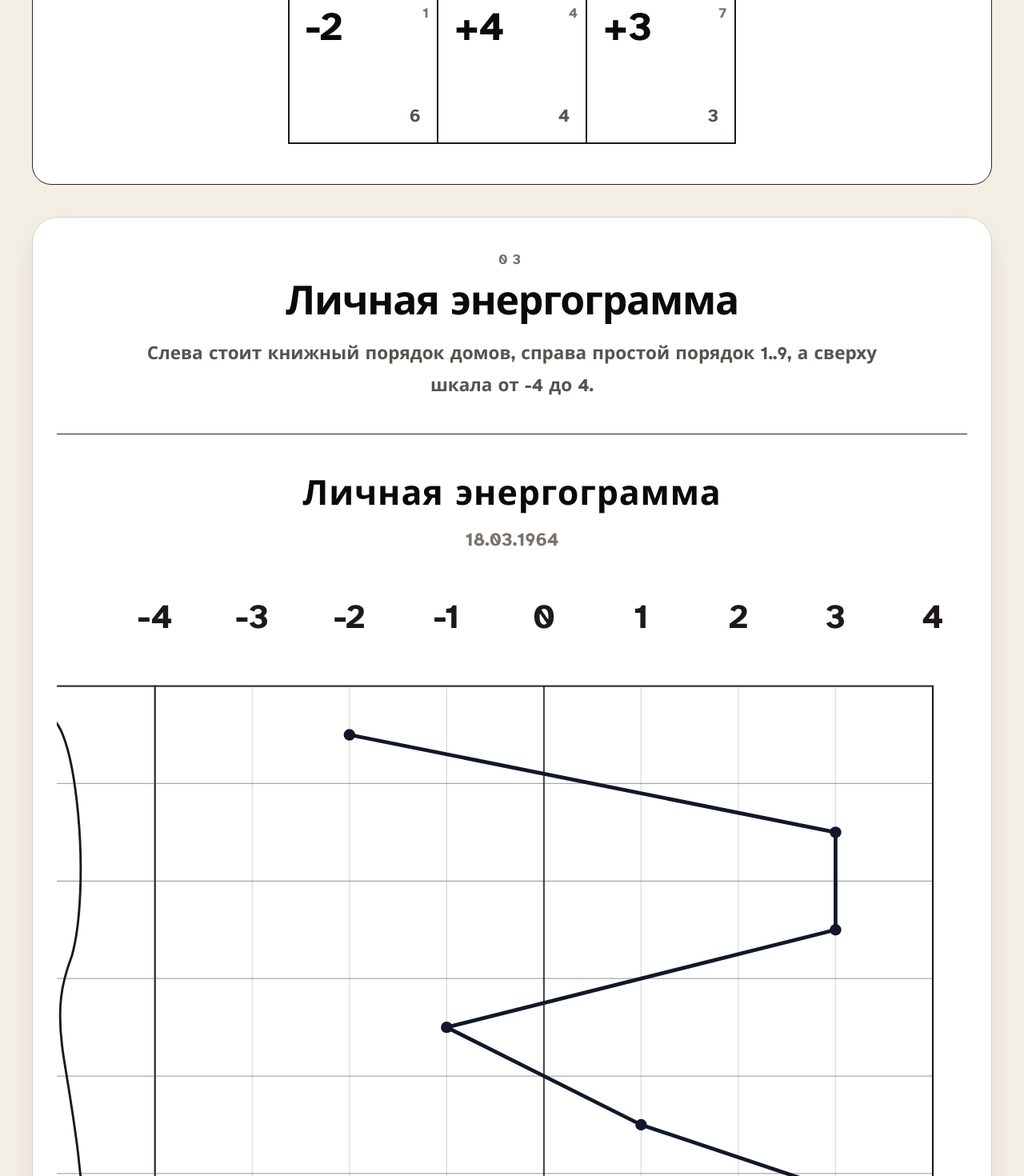
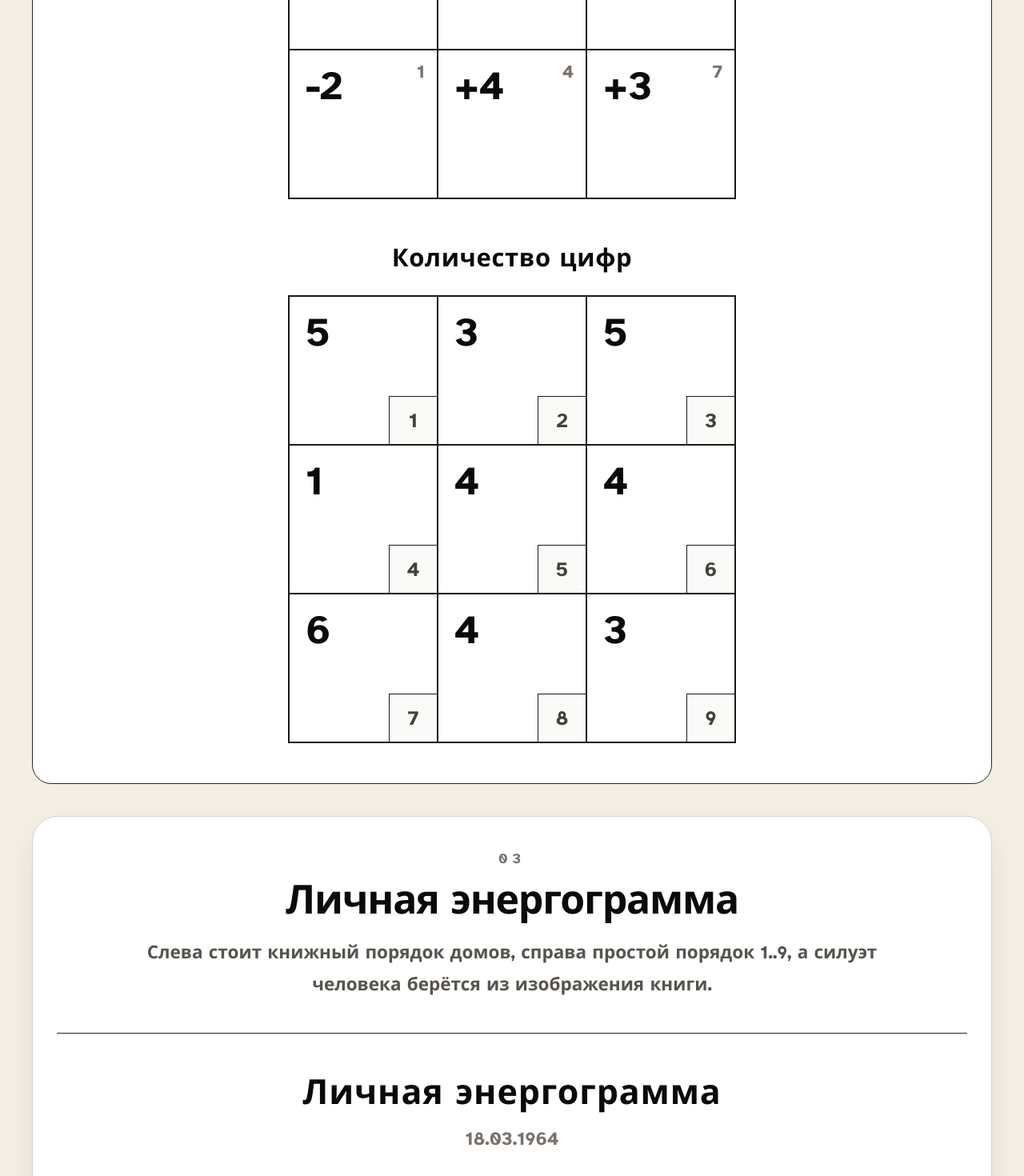
Before and after one commit to kirill-dorkin/mom3, a React (Vite) app: page / in a window 1280 px wide. Shown: the part 2640-4110 px from the top of the page at 80% size. Built offline with nearby package versions, Linux system fonts and the light colour scheme.

Commit message:
Use man image and split health squares

```diff
--- a/src/web/FocusedBookPage.tsx
+++ b/src/web/FocusedBookPage.tsx
@@ -197,7 +197,7 @@ export function FocusedBookPage() {
             <SectionShell
               index="02"
               title="Квадрат состояния здоровья на момент рождения"
-              description="Из QuersumTriangle строится простой книжный квадрат 3x3. В клетке остаётся только балл, номер и число повторов."
+              description="Здесь теперь два отдельных квадрата 3x3: баллы при рождении и количество цифр по тем же ячейкам."
             >
               <BirthHealthSquare counts={personalState.data.matrixCounts} scores={personalState.data.matrixScores} />
             </SectionShell>
@@ -208,7 +208,7 @@ export function FocusedBookPage() {
                   <p className="text-sm font-bold uppercase tracking-[0.34em] text-stone-500">03</p>
                   <h2 className="mt-2 text-3xl font-bold tracking-tight text-stone-950 sm:text-[2.5rem]">Личная энергограмма</h2>
                   <p className="mx-auto mt-3 max-w-3xl text-lg font-semibold leading-8 text-stone-600">
-                    Слева стоит книжный порядок домов, справа простой порядок 1..9, а сверху шкала от -4 до 4.
+                    Слева стоит книжный порядок домов, справа простой порядок 1..9, а силуэт человека берётся из изображения книги.
                   </p>
                 </div>
                 <div className="mt-8 flex w-full justify-center overflow-x-auto pb-2">
--- a/src/web/components/BirthHealthSquare.tsx
+++ b/src/web/components/BirthHealthSquare.tsx
@@ -5,26 +5,62 @@ interface BirthHealthSquareProps {
   scores: number[][];
 }
 
-export function BirthHealthSquare({ counts, scores }: BirthHealthSquareProps) {
+interface SquarePanelProps {
+  title: string;
+  values: number[][];
+  formatValue: (value: number) => string;
+  showMatrixDigit?: boolean;
+  showCellNumber?: boolean;
+}
+
+function SquarePanel({ title, values, formatValue, showMatrixDigit = false, showCellNumber = false }: SquarePanelProps) {
   return (
-    <div className="mx-auto grid min-w-[28rem] grid-cols-3 border border-stone-900 bg-white">
-      {scores.map((row, rowIndex) =>
-        row.map((score, colIndex) => {
+    <section className="flex flex-col items-center gap-4">
+      <h3 className="text-center text-[1.55rem] font-bold tracking-[0.02em] text-stone-950">{title}</h3>
+      <div className="grid min-w-[28rem] grid-cols-3 border border-stone-900 bg-white">
+        {values.map((row, rowIndex) =>
+          row.map((value, colIndex) => {
             const matrixDigit = knowledgeBase.personalMatrixLayout.layout[rowIndex][colIndex];
-          const count = counts[rowIndex][colIndex];
+            const cellNumber = rowIndex * 3 + colIndex + 1;
 
             return (
               <div
-              className="relative flex aspect-square min-h-[9rem] flex-col justify-between border border-stone-900 px-4 py-3 text-stone-950"
-              key={`${rowIndex}-${colIndex}`}
+                className="relative flex aspect-square min-h-[9rem] items-start border border-stone-900 px-4 py-3 text-stone-950"
+                key={`${title}-${rowIndex}-${colIndex}`}
               >
-              <span className="absolute right-2 top-2 text-sm font-bold text-stone-500">{matrixDigit}</span>
-              <span className="text-[2.5rem] font-bold leading-none">{score > 0 ? `+${score}` : `${score}`}</span>
-              <span className="self-end text-lg font-bold text-stone-600">{count}</span>
+                {showMatrixDigit ? (
+                  <span className="absolute right-3 top-2 text-lg font-bold text-stone-500">{matrixDigit}</span>
+                ) : null}
+                <span className="pt-1 text-[2.5rem] font-bold leading-none">{formatValue(value)}</span>
+                {showCellNumber ? (
+                  <span className="absolute bottom-0 right-0 flex h-12 w-12 items-center justify-center border-l border-t border-stone-900 bg-stone-50 text-xl font-bold text-stone-700">
+                    {cellNumber}
+                  </span>
+                ) : null}
               </div>
             );
           })
         )}
       </div>
+    </section>
   );
 }
+
+export function BirthHealthSquare({ counts, scores }: BirthHealthSquareProps) {
+  return (
+    <div className="mx-auto flex min-w-[58rem] flex-wrap items-start justify-center gap-10">
+      <SquarePanel
+        title="Баллы при рождении"
+        values={scores}
+        formatValue={(value) => (value > 0 ? `+${value}` : `${value}`)}
+        showMatrixDigit
+      />
+      <SquarePanel
+        title="Количество цифр"
+        values={counts}
+        formatValue={(value) => `${value}`}
+        showCellNumber
+      />
+    </div>
+  );
+}
--- a/src/web/components/BookPersonalEnergogram.tsx
+++ b/src/web/components/BookPersonalEnergogram.tsx
@@ -1,3 +1,4 @@
+import manImage from "../../../man.png";
 import type { EnergogramProjection } from "../../core/projections/energogramView";
 
 interface BookPersonalEnergogramProps {
@@ -13,54 +14,22 @@ interface PointPosition {
   y: number;
 }
 
-interface ProfileGeometry {
-  outline: string;
-  arm: string;
-  leg: string;
-}
-
-function buildProfileGeometry(x: number, y: number, width: number, height: number): ProfileGeometry {
-  return {
-    outline: [
-      `M ${x + width * 0.44} ${y + height * 0.02}`,
-      `C ${x + width * 0.55} ${y}, ${x + width * 0.64} ${y + height * 0.05}, ${x + width * 0.68} ${y + height * 0.13}`,
-      `C ${x + width * 0.71} ${y + height * 0.19}, ${x + width * 0.7} ${y + height * 0.26}, ${x + width * 0.64} ${y + height * 0.3}`,
-      `C ${x + width * 0.58} ${y + height * 0.33}, ${x + width * 0.54} ${y + height * 0.36}, ${x + width * 0.59} ${y + height * 0.42}`,
-      `C ${x + width * 0.64} ${y + height * 0.48}, ${x + width * 0.71} ${y + height * 0.55}, ${x + width * 0.72} ${y + height * 0.64}`,
-      `C ${x + width * 0.73} ${y + height * 0.72}, ${x + width * 0.69} ${y + height * 0.81}, ${x + width * 0.64} ${y + height * 0.89}`,
-      `C ${x + width * 0.61} ${y + height * 0.95}, ${x + width * 0.63} ${y + height * 0.99}, ${x + width * 0.67} ${y + height * 1.02}`,
-      `M ${x + width * 0.42} ${y + height * 0.02}`,
-      `C ${x + width * 0.33} ${y + height * 0.04}, ${x + width * 0.27} ${y + height * 0.1}, ${x + width * 0.24} ${y + height * 0.18}`,
-      `C ${x + width * 0.22} ${y + height * 0.26}, ${x + width * 0.22} ${y + height * 0.36}, ${x + width * 0.25} ${y + height * 0.45}`,
-      `C ${x + width * 0.28} ${y + height * 0.55}, ${x + width * 0.31} ${y + height * 0.68}, ${x + width * 0.31} ${y + height * 0.82}`,
-      `C ${x + width * 0.31} ${y + height * 0.9}, ${x + width * 0.28} ${y + height * 0.97}, ${x + width * 0.26} ${y + height * 1.0}`,
-      `L ${x + width * 0.36} ${y + height * 1.0}`
-    ].join(" "),
-    arm: [
-      `M ${x + width * 0.45} ${y + height * 0.2}`,
-      `C ${x + width * 0.39} ${y + height * 0.32}, ${x + width * 0.37} ${y + height * 0.45}, ${x + width * 0.38} ${y + height * 0.6}`,
-      `C ${x + width * 0.39} ${y + height * 0.72}, ${x + width * 0.4} ${y + height * 0.86}, ${x + width * 0.4} ${y + height * 0.98}`
-    ].join(" "),
-    leg: [
-      `M ${x + width * 0.52} ${y + height * 0.55}`,
-      `C ${x + width * 0.53} ${y + height * 0.67}, ${x + width * 0.53} ${y + height * 0.79}, ${x + width * 0.5} ${y + height * 0.9}`,
-      `C ${x + width * 0.49} ${y + height * 0.95}, ${x + width * 0.52} ${y + height * 0.99}, ${x + width * 0.55} ${y + height * 1.02}`
-    ].join(" ")
-  };
-}
-
 export function BookPersonalEnergogram({ projection, birthDate }: BookPersonalEnergogramProps) {
   const reversedOrder = [...projection.houseOrder].reverse();
   const scoreByHouseId = new Map(projection.points.map((point) => [point.houseId, point.score]));
-  const width = 1380;
-  const height = 1080;
+  const width = 1440;
+  const height = 1120;
   const topAxisHeight = 112;
   const leftDigitsWidth = 116;
-  const bodyPanelWidth = 216;
+  const bodyPanelWidth = 252;
+  const bodyInsetX = 14;
+  const chartGap = 18;
   const chartWidth = 780;
   const rightDigitsWidth = 120;
   const rowCount = reversedOrder.length;
-  const chartLeft = leftDigitsWidth + bodyPanelWidth;
+  const bodyX = leftDigitsWidth + bodyInsetX;
+  const bodyWidth = bodyPanelWidth - bodyInsetX * 2;
+  const chartLeft = leftDigitsWidth + bodyPanelWidth + chartGap;
   const chartTop = topAxisHeight;
   const chartHeight = height - chartTop - 88;
   const rowHeight = chartHeight / rowCount;
@@ -80,25 +49,28 @@ export function BookPersonalEnergogram({ projection, birthDate }: BookPersonalEn
     };
   });
   const polyline = points.map((point) => `${point.x},${point.y}`).join(" ");
-  const bodyX = leftDigitsWidth + 30;
-  const bodyY = chartTop + 18;
-  const bodyWidth = bodyPanelWidth - 56;
-  const bodyHeight = chartHeight - 36;
-  const profileGeometry = buildProfileGeometry(bodyX, bodyY, bodyWidth, bodyHeight);
 
   return (
-    <div className="mx-auto flex min-w-[88rem] max-w-[92rem] flex-col gap-5 rounded-[1rem] border-[1.5px] border-stone-800 bg-white px-8 py-8">
+    <div className="mx-auto flex min-w-[90rem] max-w-[94rem] flex-col gap-5 rounded-[1rem] border-[1.5px] border-stone-800 bg-white px-8 py-8">
       <div className="text-center">
         <p className="text-[2.15rem] font-bold tracking-[0.02em] text-stone-950">Личная энергограмма</p>
         <p className="mt-1 text-[1.15rem] font-bold text-stone-500">{birthDate}</p>
       </div>
-      <svg viewBox={`0 0 ${width} ${height}`} className="block h-auto w-full min-w-[86rem]" role="img" aria-label={`Личная энергограмма для ${birthDate}`}>
-        <rect x={leftDigitsWidth} y={chartTop} width={bodyPanelWidth} height={chartHeight} fill="#ffffff" stroke="#1c1917" strokeWidth="1.6" />
+      <svg viewBox={`0 0 ${width} ${height}`} className="block h-auto w-full min-w-[88rem]" role="img" aria-label={`Личная энергограмма для ${birthDate}`}>
+        <image
+          href={manImage}
+          x={bodyX}
+          y={chartTop}
+          width={bodyWidth}
+          height={chartHeight}
+          preserveAspectRatio="xMidYMid meet"
+        />
+
         <rect x={chartLeft} y={chartTop} width={chartWidth} height={chartHeight} fill="#ffffff" stroke="#1c1917" strokeWidth="1.6" />
 
         {Array.from({ length: rowCount + 1 }, (_, index) => {
           const y = chartTop + rowHeight * index;
-          return <line key={`row-${index}`} x1={leftDigitsWidth} x2={chartRight} y1={y} y2={y} stroke="#44403c" strokeOpacity="0.45" strokeWidth="1.05" />;
+          return <line key={`row-${index}`} x1={chartLeft} x2={chartRight} y1={y} y2={y} stroke="#44403c" strokeOpacity="0.45" strokeWidth="1.05" />;
         })}
 
         {labels.map((value) => {
@@ -113,11 +85,8 @@ export function BookPersonalEnergogram({ projection, birthDate }: BookPersonalEn
           );
         })}
 
-        <path d={profileGeometry.outline} fill="none" stroke="#1c1917" strokeWidth="2.3" strokeLinecap="round" strokeLinejoin="round" />
-        <path d={profileGeometry.arm} fill="none" stroke="#1c1917" strokeWidth="1.7" strokeLinecap="round" strokeLinejoin="round" />
-        <path d={profileGeometry.leg} fill="none" stroke="#1c1917" strokeWidth="1.7" strokeLinecap="round" strokeLinejoin="round" />
+        <polyline fill="none" points={polyline} stroke="#111827" strokeWidth="3.8" strokeLinecap="round" strokeLinejoin="round" />
 
-        <polyline fill="none" points={polyline} stroke="#111827" strokeWidth="3.8" strokeLinecap="round" strokeLinejoin="round" />
         {points.map((point) => (
           <g key={`point-${point.houseId}`}>
             <circle cx={point.x} cy={point.y} r="5.8" fill="#111827" />
```
Also changed, not shown: man.png (added). Lines whose indentation alone changed are shown as unchanged.
